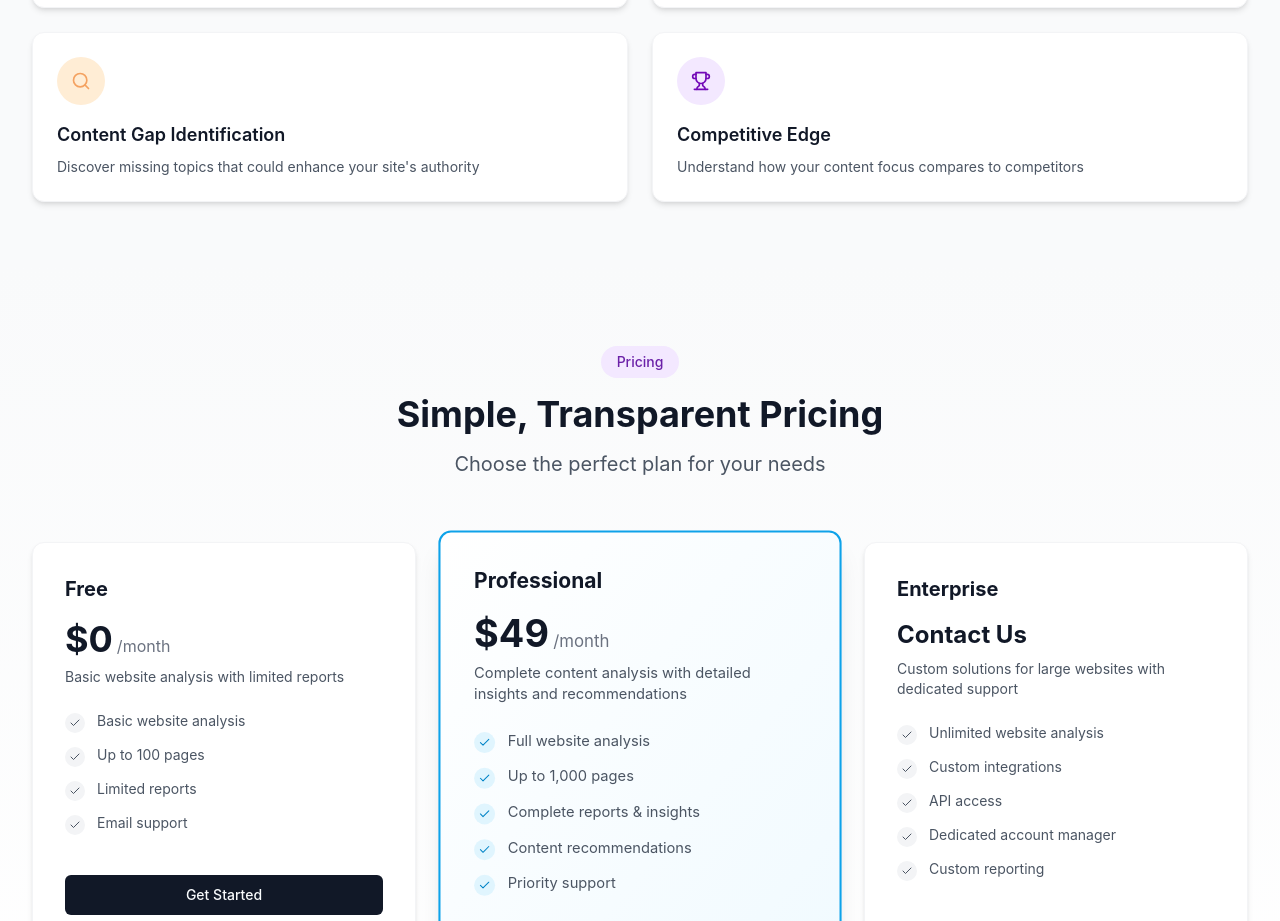
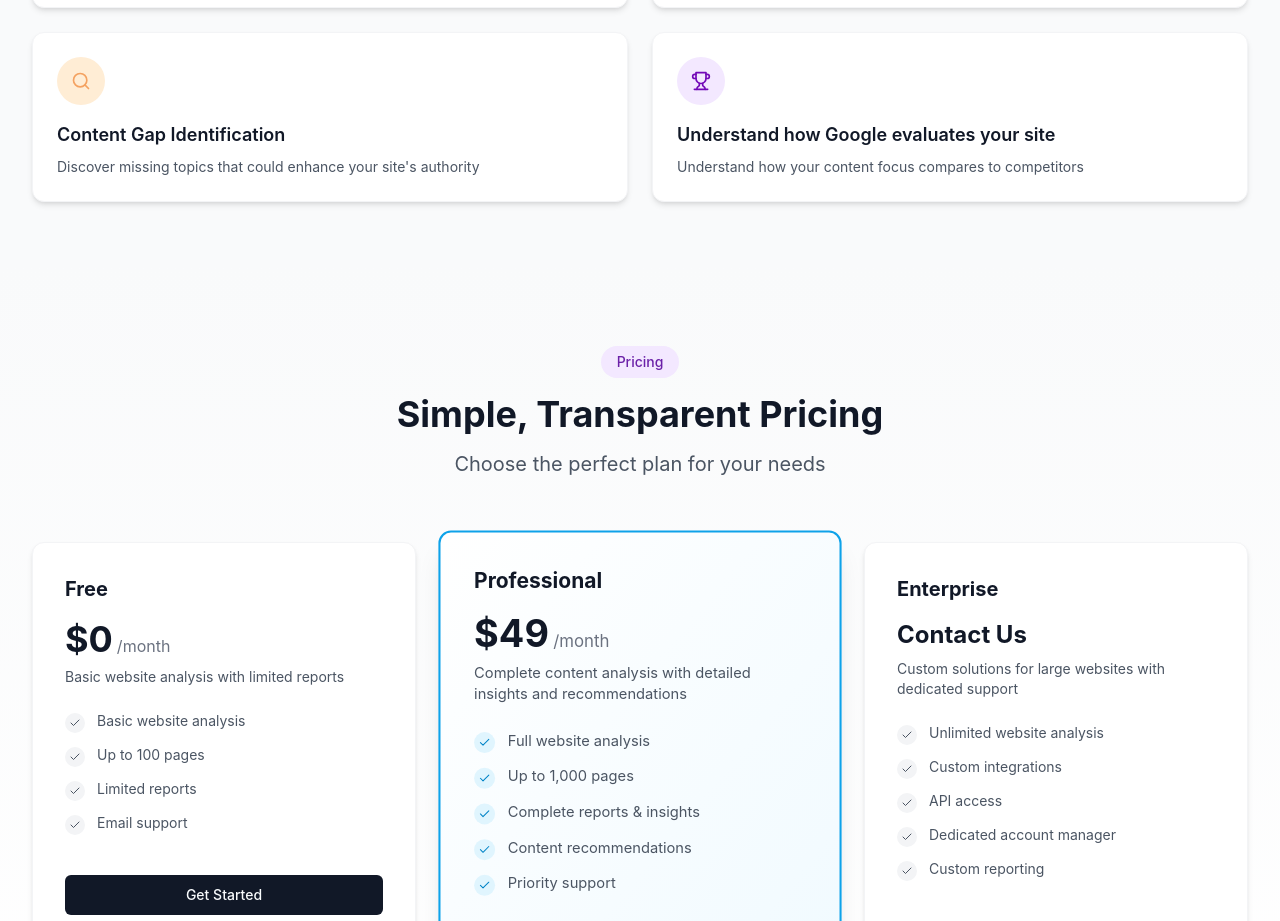
Before and after one commit to jukulii/vextor-focus-lab, a React (Vite) app: page / in a window 1280 px wide. Shown: the part 2440-3361 px from the top of the page. Built offline with nearby package versions, Linux system fonts and the light colour scheme; a web font is replaced by a local one.

Commit message:
Update landing page text
Update the landing page text to "Understand how Google evaluates your site"

```diff
--- a/src/components/BenefitSection.tsx
+++ b/src/components/BenefitSection.tsx
@@ -52,7 +52,7 @@ const BenefitSection = () => {
     bgColor: 'bg-orange-100'
   }, {
     icon: Trophy,
-    title: t('benefit_6_title'),
+    title: "Understand how Google evaluates your site",
     description: t('benefit_6_desc'),
     iconColor: 'text-graph-purple',
     bgColor: 'bg-purple-100'
```
